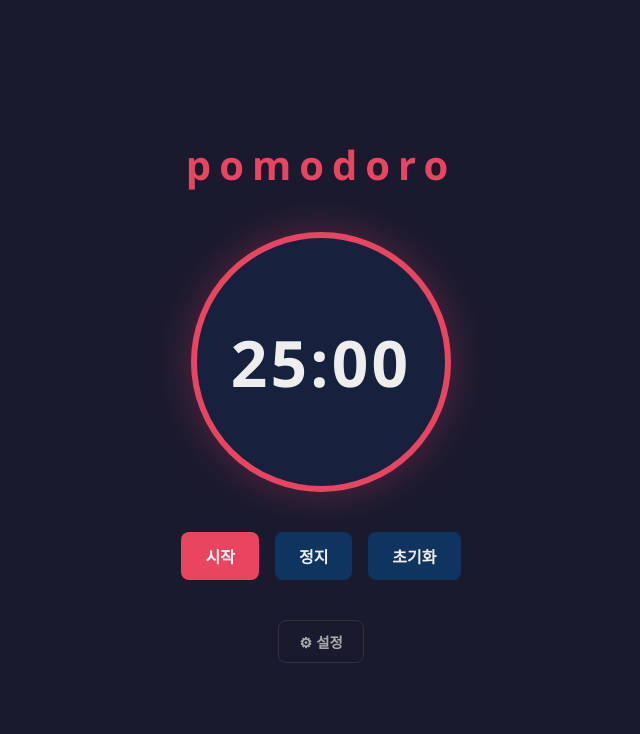
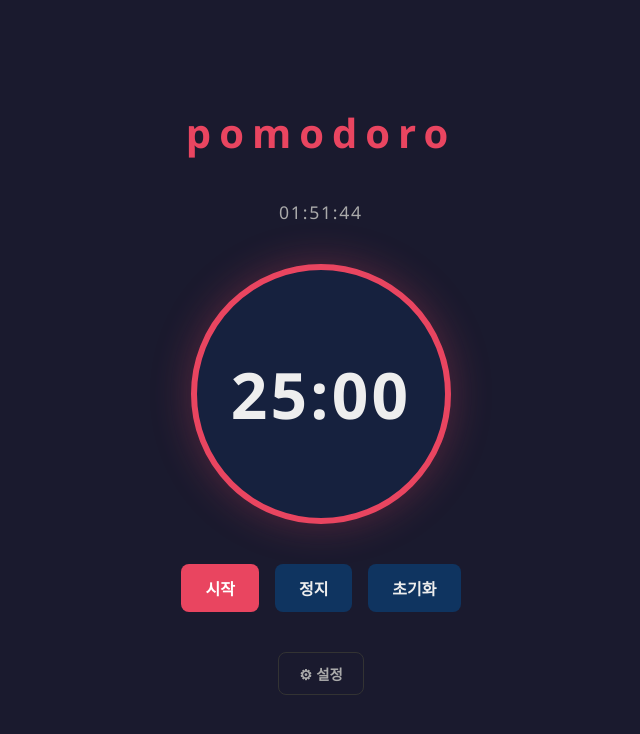
Before and after one commit to leedean-98/pomodoro-timer-web, a plain HTML site: page index.html in a window 1280 px wide. Shown: the whole page, without its empty margins (319-959 px from the left). Drawn offline with Linux system fonts and the light colour scheme.

Commit message:
클로드 권한 설정 + 현재 시간 기능 추가

```diff
--- a/index.css
+++ b/index.css
@@ -27,6 +27,13 @@
   letter-spacing: 0.2em;
   text-transform: lowercase;
   color: #e94560;
+}
+
+.current-time {
+  font-size: 1.1rem;
+  color: #aaa;
+  letter-spacing: 0.1em;
+  font-variant-numeric: tabular-nums;
 }
 
 .timer {
--- a/index.html
+++ b/index.html
@@ -9,6 +9,8 @@
 <body>
   <div class="container">
     <h1 class="title">pomodoro</h1>
+
+    <div class="current-time" id="currentTime"></div>
 
     <div class="timer">
       <span class="time">25:00</span>
--- a/index.js
+++ b/index.js
@@ -1,3 +1,14 @@
+function updateCurrentTime() {
+  const now = new Date();
+  const h = String(now.getHours()).padStart(2, '0');
+  const m = String(now.getMinutes()).padStart(2, '0');
+  const s = String(now.getSeconds()).padStart(2, '0');
+  document.getElementById('currentTime').textContent = `${h}:${m}:${s}`;
+}
+
+updateCurrentTime();
+setInterval(updateCurrentTime, 1000);
+
 function getSavedMinutes() {
   const saved = localStorage.getItem('timerMinutes');
   return saved ? Number(saved) : 25;
```
Also changed, not shown: .claude/settings.json (added).
